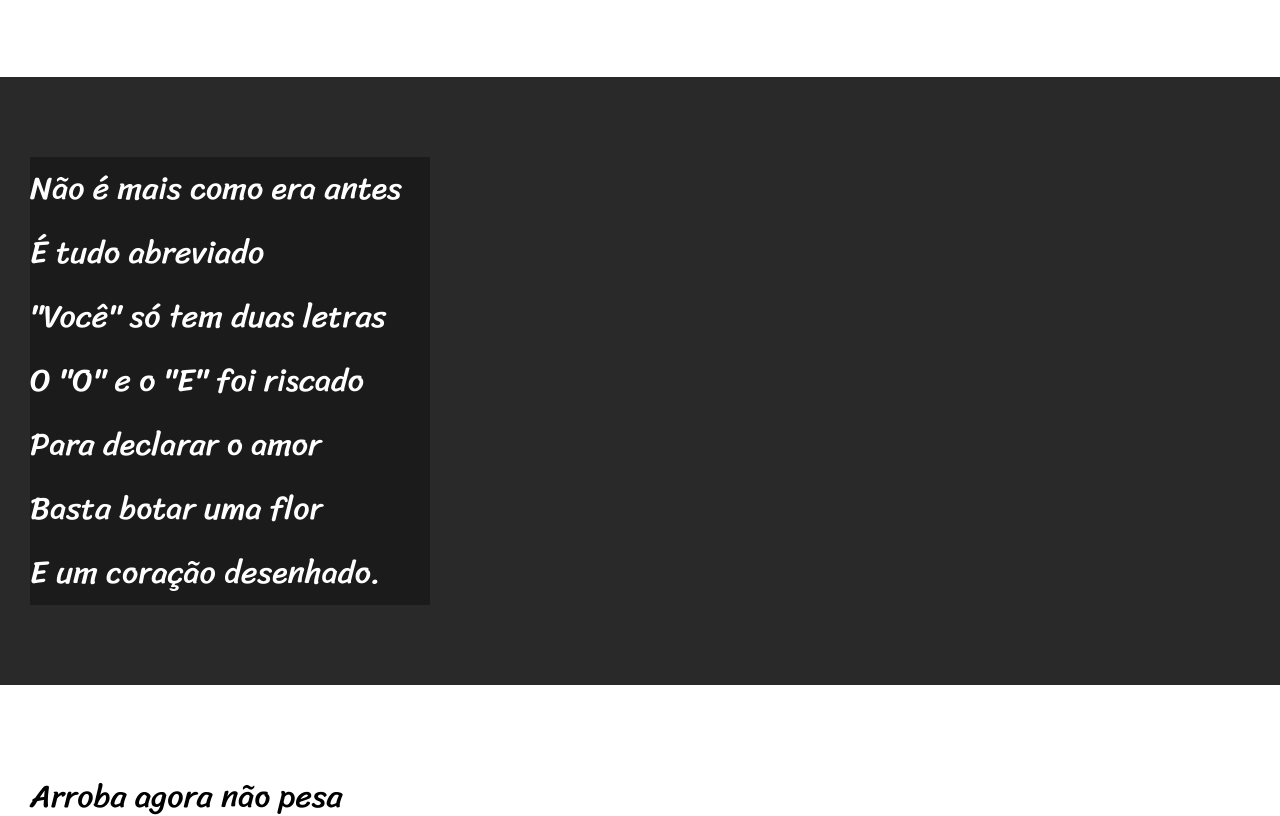
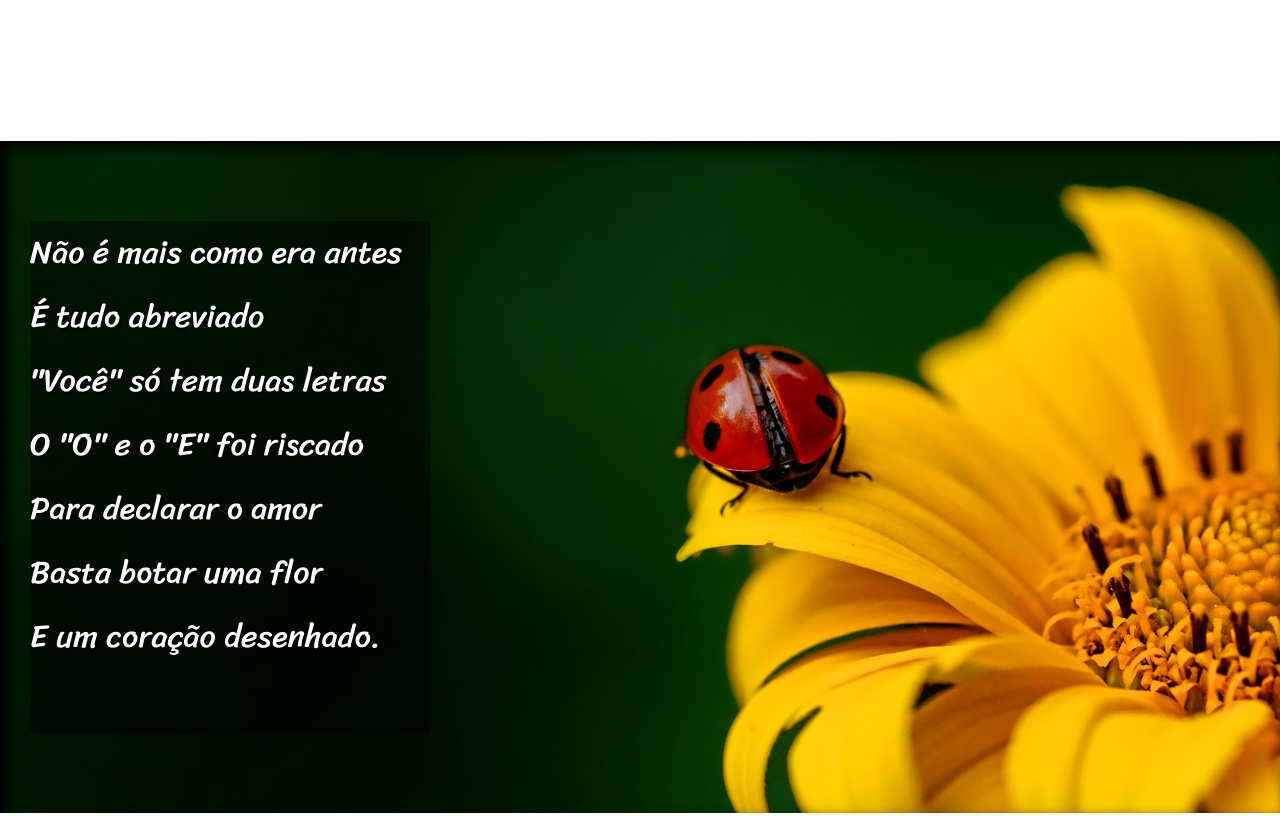
Before and after one commit to ismael-githu/HTML-CSS, a plain HTML site: page Desafios/D012/index.html in a window 1280 px wide. Shown: the part 720-1536 px from the top of the page. Drawn offline with Linux system fonts and the light colour scheme.

Commit message:
projeto cordel completo

```diff
--- a/Desafios/D012/estilo/style.css
+++ b/Desafios/D012/estilo/style.css
@@ -59,6 +59,10 @@ section{
 
 }
 
+section>p{
+    padding-bottom: 2em;
+}
+
 section.normal{
     background-color: white;
     color: black;
@@ -67,12 +71,28 @@ section.normal{
 section.imagem{
     background-color: rgb(41, 41, 41);
     color: white;
+    box-shadow: inset 6px 6px 13px 0px black;
+    background-size: cover;
+    background-attachment: fixed;
 }
 
 section.imagem>p{
     width: 400px;
-    background-color: rgba(0, 0, 0, 0.342);
+    background-color: rgba(0, 0, 0, 0.5);
+    text-shadow: 2px 2px 0px rgba(0, 0, 0, 0.562);
 }
+
+section#img01{
+    background-image: url('../imagens/background001.jpg');
+    background-position: right center;
+
+}
+
+section#img02{
+    background-image: url('../imagens/background002.jpg');
+
+}
+
 footer{
     background-color: black;
     color: white;
--- a/Desafios/D012/index.html
+++ b/Desafios/D012/index.html
@@ -28,7 +28,7 @@
 
 
 
-    <section class="imagem">
+    <section class="imagem" id="img01">
         <p>
             Não é mais como era antes <br>
             É tudo abreviado <br>
@@ -66,7 +66,7 @@
 
 
 
-    <section class="imagem">
+    <section class="imagem" id="img02">
         <p>
             Tenho saudade das cartas <br>
             Escritas com a própria mão <br>
```
